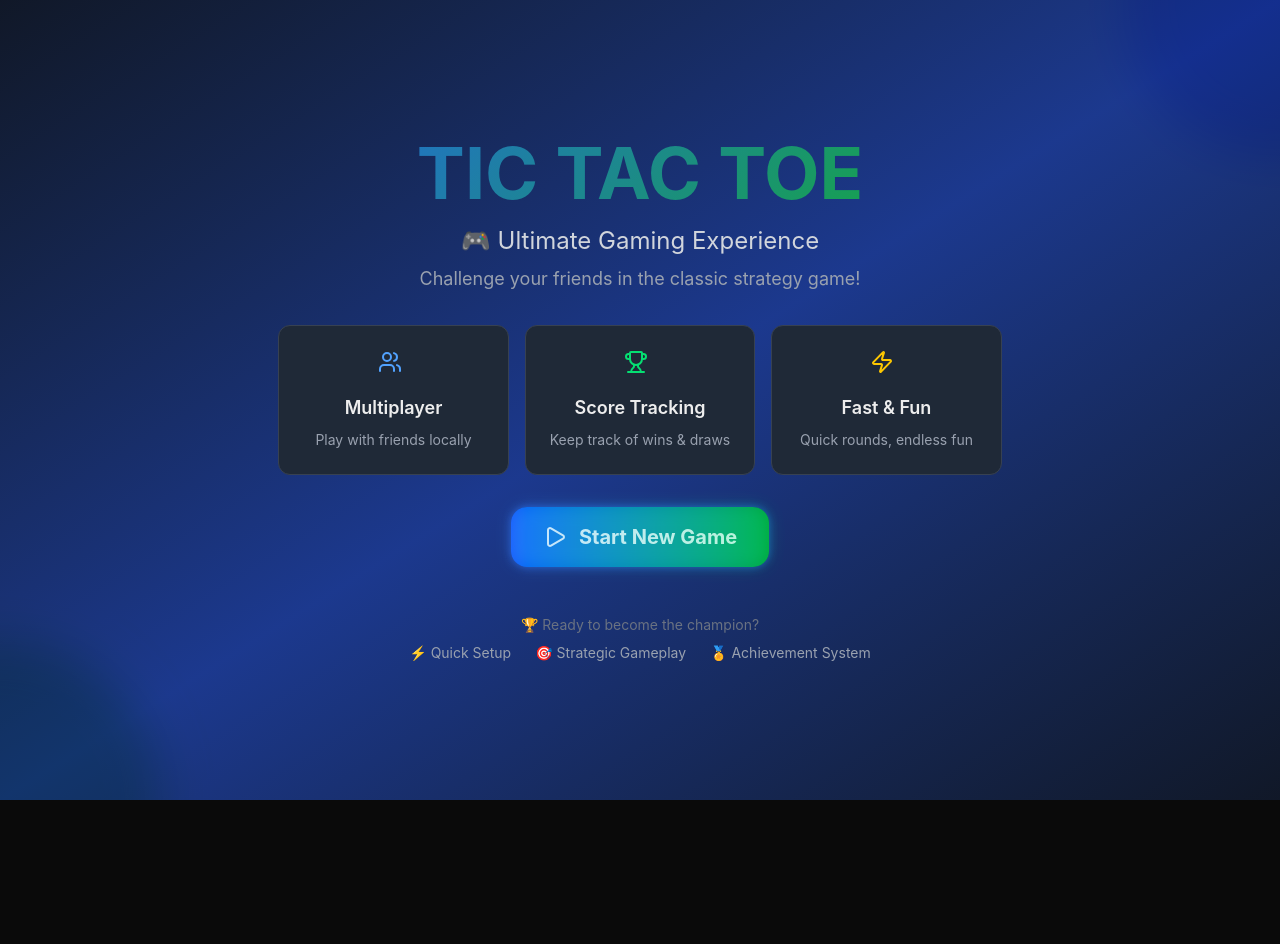
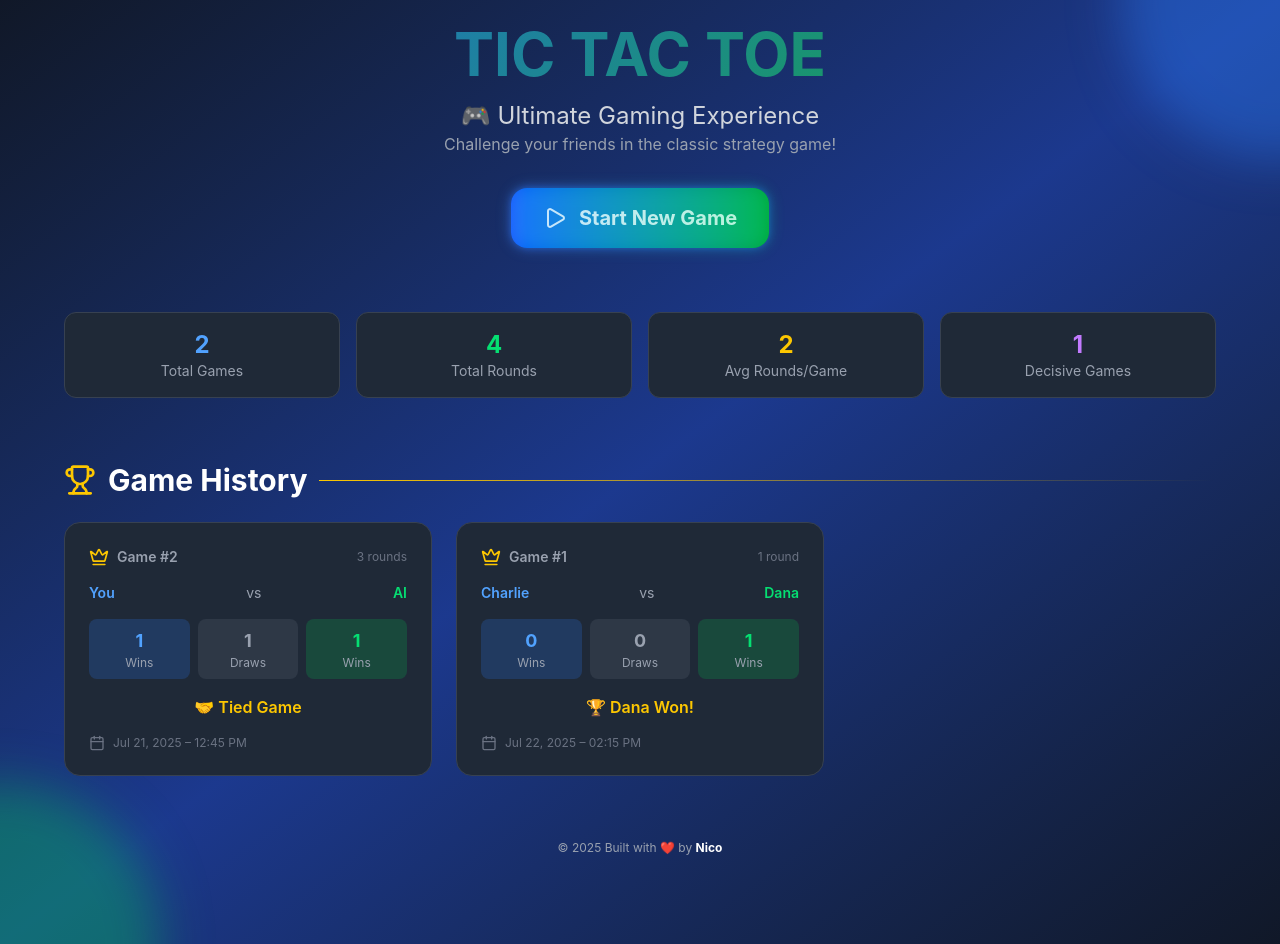
Before and after one commit to razstvien01/tic-tac-toe-nextjs-express, a Next.js app in the folder client/: page / in a window 1280 px wide. Before the commit the page ends 800 px from the top, so only its background shows below. Built offline with nearby package versions, Linux system fonts and the light colour scheme.

Commit message:
feat: added game history and game stats

```diff
--- a/client/src/app/page.tsx
+++ b/client/src/app/page.tsx
@@ -1,73 +1,255 @@
 "use client";
 
 import Head from "next/head";
-import { Trophy, Play, Users, Zap } from "lucide-react";
-import { FeatureCard, GradientButton } from "@/components";
+import Link from "next/link";
+import { Trophy, Play, Calendar, Crown } from "lucide-react";
+import { GradientButton } from "@/components";
+import { format } from "date-fns";
+import Footer from "@/components/Footer";
+
+type Round = {
+  winner?: string;
+  moves?: unknown[];
+};
+
+type GameSession = {
+  id: number;
+  player1Name: string;
+  player2Name: string;
+  startTime: string; // ISO string
+  endTime: string; // ISO string
+  rounds: Round[]; // Define Round type below
+  finalScore: {
+    player1Wins: number;
+    player2Wins: number;
+    draws: number;
+  };
+};
+
+// Dummy data for demonstration
+const gameSessions: GameSession[] = [
+  {
+    id: 1,
+    player1Name: "You",
+    player2Name: "AI",
+    startTime: "2025-07-21T12:30:00Z",
+    endTime: "2025-07-21T12:45:00Z",
+    rounds: [{}, {}, {}],
+    finalScore: {
+      player1Wins: 1,
+      player2Wins: 1,
+      draws: 1,
+    },
+  },
+  {
+    id: 2,
+    player1Name: "Charlie",
+    player2Name: "Dana",
+    startTime: "2025-07-22T14:00:00Z",
+    endTime: "2025-07-22T14:15:00Z",
+    rounds: [{}],
+    finalScore: {
+      player1Wins: 0,
+      player2Wins: 1,
+      draws: 0,
+    },
+  },
+];
+
+function getSessionWinner(session: GameSession) {
+  const { player1Wins, player2Wins } = session.finalScore;
+  if (player1Wins === player2Wins) return "Tie";
+  return player1Wins > player2Wins ? session.player1Name : session.player2Name;
+}
+
+function formatDate(date: string) {
+  return format(new Date(date), "MMM dd, yyyy – hh:mm a");
+}
 
 export default function Home() {
+  const loading = false;
+
   return (
     <>
       <Head>
         <title>Ultimate Tic Tac Toe - Challenge Your Friends!</title>
       </Head>
-      <main className="min-h-screen flex flex-col items-center justify-center bg-gradient-to-br from-gray-900 via-blue-900 to-gray-900 text-[var(--foreground)] p-4 relative overflow-hidden">
-        {/* Background blur effects */}
-        <div className="absolute inset-0 overflow-hidden">
-          <div className="absolute -top-40 -right-40 w-80 h-80 bg-blue-500 rounded-full mix-blend-multiply filter blur-xl opacity-20 animate-pulse"></div>
-          <div className="absolute -bottom-40 -left-40 w-80 h-80 bg-green-500 rounded-full mix-blend-multiply filter blur-xl opacity-20 animate-pulse delay-1000"></div>
+
+      <main className="min-h-screen flex flex-col items-center justify-center bg-gradient-to-br from-gray-900 via-blue-900 to-gray-900 text-white p-6 relative overflow-hidden">
+        {/* Background Effects */}
+        <div className="absolute inset-0 overflow-hidden z-0">
+          <div className="absolute -top-40 -right-40 w-80 h-80 bg-blue-500 rounded-full mix-blend-multiply filter blur-xl opacity-20 animate-pulse" />
+          <div className="absolute -bottom-40 -left-40 w-80 h-80 bg-green-500 rounded-full mix-blend-multiply filter blur-xl opacity-20 animate-pulse delay-1000" />
         </div>
 
-        <div className="relative z-10 text-center slide-up">
-          <div className="mb-8">
-            <h1 className="text-6xl md:text-7xl font-bold mb-4 gradient-text">
+        <div className="relative z-10 text-center w-full max-w-6xl">
+          {/* Hero */}
+          <h1 className="text-5xl md:text-6xl font-bold gradient-text mb-4">
             TIC TAC TOE
           </h1>
-            <p className="text-xl md:text-2xl text-gray-300 mb-2">
+          <p className="text-xl md:text-2xl text-gray-300">
             🎮 Ultimate Gaming Experience
           </p>
-            <p className="text-lg text-gray-400">
+          <p className="text-gray-400 mb-8">
             Challenge your friends in the classic strategy game!
           </p>
-          </div>
 
-          {/* Feature Cards */}
-          <div className="grid grid-cols-1 md:grid-cols-3 gap-4 mb-8 max-w-4xl">
-            <FeatureCard
-              icon={<Users />}
-              title="Multiplayer"
-              description="Play with friends locally"
-              colorClass="blue"
-            />
-            <FeatureCard
-              icon={<Trophy />}
-              title="Score Tracking"
-              description="Keep track of wins & draws"
-              colorClass="green"
-            />
-            <FeatureCard
-              icon={<Zap />}
-              title="Fast & Fun"
-              description="Quick rounds, endless fun"
-              colorClass="yellow"
-            />
-          </div>
-
-          {/* Call to Action */}
+          {/* CTA */}
           <GradientButton href="/new-game" icon={<Play />}>
             Start New Game
           </GradientButton>
 
-          {/* Footer Text */}
-          <div className="mt-12 text-center">
-            <p className="text-gray-500 text-sm mb-2">
-              🏆 Ready to become the champion?
-            </p>
-            <div className="flex justify-center gap-6 text-sm text-gray-400">
-              <span>⚡ Quick Setup</span>
-              <span>🎯 Strategic Gameplay</span>
-              <span>🏅 Achievement System</span>
+          {/* Stats Overview */}
+          {gameSessions.length > 0 && (
+            <section className="mt-16 text-left mb-16">
+              <div className="grid grid-cols-1 md:grid-cols-4 gap-4">
+                <div className="bg-[var(--card)] p-4 rounded-xl border border-[var(--border)] text-center">
+                  <div className="text-2xl font-bold text-blue-400">
+                    {gameSessions.length}
+                  </div>
+                  <div className="text-sm text-gray-400">Total Games</div>
+                </div>
+                <div className="bg-[var(--card)] p-4 rounded-xl border border-[var(--border)] text-center">
+                  <div className="text-2xl font-bold text-green-400">
+                    {gameSessions.reduce(
+                      (sum, session) => sum + session.rounds.length,
+                      0
+                    )}
+                  </div>
+                  <div className="text-sm text-gray-400">Total Rounds</div>
+                </div>
+                <div className="bg-[var(--card)] p-4 rounded-xl border border-[var(--border)] text-center">
+                  <div className="text-2xl font-bold text-yellow-400">
+                    {Math.round(
+                      gameSessions.reduce(
+                        (sum, session) => sum + session.rounds.length,
+                        0
+                      ) / gameSessions.length
+                    )}
+                  </div>
+                  <div className="text-sm text-gray-400">Avg Rounds/Game</div>
+                </div>
+                <div className="bg-[var(--card)] p-4 rounded-xl border border-[var(--border)] text-center">
+                  <div className="text-2xl font-bold text-purple-400">
+                    {
+                      gameSessions.filter((s) => getSessionWinner(s) !== "Tie")
+                        .length
+                    }
+                  </div>
+                  <div className="text-sm text-gray-400">Decisive Games</div>
                 </div>
               </div>
+            </section>
+          )}
+
+          {/* Game History Section */}
+          <div className="mb-16 mt-16">
+            <div className="flex items-center gap-3 mb-6">
+              <Trophy className="w-8 h-8 text-yellow-400" />
+              <h2 className="text-3xl font-bold">Game History</h2>
+              <div className="flex-1 h-px bg-gradient-to-r from-yellow-400 to-transparent"></div>
+            </div>
+
+            {loading ? (
+              <div className="text-center py-12">
+                <div className="animate-spin w-8 h-8 border-4 border-blue-500 border-t-transparent rounded-full mx-auto mb-4"></div>
+                <p className="text-gray-400">Loading game history...</p>
+              </div>
+            ) : gameSessions.length === 0 ? (
+              <div className="text-center py-12">
+                <div className="text-6xl mb-4">🎮</div>
+                <h3 className="text-2xl font-bold text-gray-300 mb-2">
+                  No Games Played Yet
+                </h3>
+                <p className="text-gray-400 mb-6">
+                  Start your first game to see the history here!
+                </p>
+                <Link
+                  href="/new-game"
+                  className="inline-flex items-center gap-2 px-6 py-3 bg-blue-600 hover:bg-blue-700 text-white rounded-xl font-semibold transition-colors duration-200"
+                >
+                  <Play className="w-5 h-5" />
+                  Play Your First Game
+                </Link>
+              </div>
+            ) : (
+              <div className="grid grid-cols-1 md:grid-cols-2 lg:grid-cols-3 gap-6">
+                {gameSessions.map((session, index) => (
+                  <div
+                    key={session.id}
+                    className="bg-[var(--card)] p-6 rounded-2xl border border-[var(--border)] hover:border-blue-500/50 transition-all duration-300 hover:transform hover:scale-105"
+                  >
+                    <div className="flex items-center justify-between mb-4">
+                      <div className="flex items-center gap-2">
+                        <Crown className="w-5 h-5 text-yellow-400" />
+                        <span className="text-sm font-semibold text-gray-400">
+                          Game #{gameSessions.length - index}
+                        </span>
+                      </div>
+                      <div className="text-xs text-gray-500">
+                        {session.rounds.length} round
+                        {session.rounds.length !== 1 ? "s" : ""}
+                      </div>
+                    </div>
+
+                    <div className="mb-4">
+                      <div className="flex items-center justify-between text-sm mb-2">
+                        <span className="text-blue-400 font-semibold">
+                          {session.player1Name}
+                        </span>
+                        <span className="text-gray-400">vs</span>
+                        <span className="text-green-400 font-semibold">
+                          {session.player2Name}
+                        </span>
+                      </div>
+                    </div>
+
+                    <div className="grid grid-cols-3 gap-2 mb-4">
+                      <div className="text-center p-2 bg-blue-500/20 rounded-lg">
+                        <div className="text-lg font-bold text-blue-400">
+                          {session.finalScore.player1Wins}
+                        </div>
+                        <div className="text-xs text-gray-400">Wins</div>
+                      </div>
+                      <div className="text-center p-2 bg-gray-500/20 rounded-lg">
+                        <div className="text-lg font-bold text-gray-400">
+                          {session.finalScore.draws}
+                        </div>
+                        <div className="text-xs text-gray-400">Draws</div>
+                      </div>
+                      <div className="text-center p-2 bg-green-500/20 rounded-lg">
+                        <div className="text-lg font-bold text-green-400">
+                          {session.finalScore.player2Wins}
+                        </div>
+                        <div className="text-xs text-gray-400">Wins</div>
+                      </div>
+                    </div>
+
+                    <div className="text-center mb-4">
+                      {getSessionWinner(session) === "Tie" ? (
+                        <div className="text-yellow-400 font-semibold">
+                          🤝 Tied Game
+                        </div>
+                      ) : (
+                        <div className="text-yellow-400 font-semibold">
+                          🏆 {getSessionWinner(session)} Won!
+                        </div>
+                      )}
+                    </div>
+
+                    <div className="flex items-center gap-2 text-xs text-gray-500">
+                      <Calendar className="w-4 h-4" />
+                      <span>
+                        {formatDate(session.endTime || session.startTime)}
+                      </span>
+                    </div>
+                  </div>
+                ))}
+              </div>
+            )}
+          </div>
+
+          <Footer />
         </div>
       </main>
     </>
```
Lines whose indentation alone changed are shown as unchanged.
